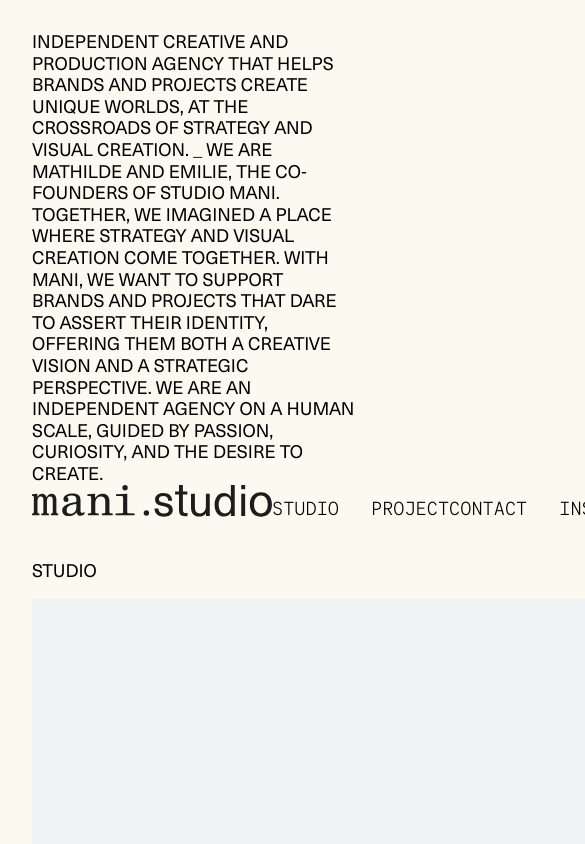
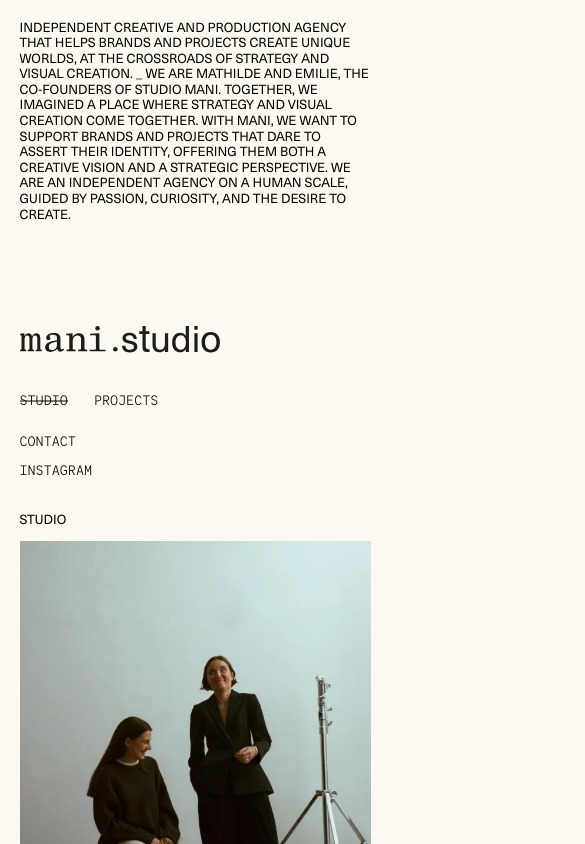
Before and after one commit to npremz/mani.studio-website, a plain HTML site: page index.html in a window 390 px wide. Both pictures are taken after a click on the button "STUDIO". Shown: the top 844 px of the page, 585 px wide, since content can reach past the window. Drawn offline with Linux system fonts and the light colour scheme; files whose address does not match are found by name.

Commit message:
new: responsive + new typos

```diff
--- a/index.html
+++ b/index.html
@@ -5,6 +5,7 @@
 	<meta name="viewport" content="width=device-width, initial-scale=1.0">
 	<link rel="stylesheet" href="style.css">
 	<title>mani.studio | Studio Creatif Bruxelles</title>
+	<script src="main.js" defer></script>
 </head>
 <body>
 	<div class="container">
@@ -42,18 +43,18 @@
 						<span class="hidden-trick">mani.studio</span>
 					</h1>
 					<div class="main__btns">
-						<button class="main__btn text-upper">Studio</button>
-						<button class="main__btn text-upper">Project</button>
+						<button id="studio" class="main__btn text-upper">Studio</button>
+						<button id="projects" class="main__btn text-upper">Projects</button>
 					</div>
 					<div class="main__links">
 						<a class="main__link text-upper" href="#">Contact</a>
-						<a class="main__link text-upper" href="#">Instagram</a>
+						<a class="main__link text-upper" href="https://www.instagram.com/mani._studio">Instagram</a>
 					</div>
 				</div>
-				<section class="section">
+				<section id="introSection" class="section section--hidden">
 					<h2 class="title title__section text-upper">Studio</h2>
 					<div class="section__content">
-						<img class="section__image" src="assets/images/placeholder.svg" alt="Photo de Mathilde et Emilie au studio mani">
+						<img class="section__image" src="assets/images/mani.webp" alt="Photo de Mathilde et Emilie au studio mani">
 						<div class="section__text">
 							<ul class="section__list text-upper">
 								<li class="section__list-elem">Graphic Design</li>
@@ -73,7 +74,7 @@
 				</section>
 			</main>
 			<footer>
-				<p>For new projects, collaborations, or any other opportunities, feel free to reach out at hello@mani.studio.com</p>
+				<p>For new projects, collaborations, or any other opportunities, feel free to reach out at <a href="mailto:hellomani.studio@gmail.com">hellomani.studio@gmail.com</a></p>
 				<p>Hello you !</p>
 			</footer>
 		</div>
--- /dev/null
+++ b/main.js
@@ -0,0 +1,17 @@
+"use strict"
+
+const studioBtn = document.querySelector("#studio");
+const projectsBtn = document.querySelector("#projects");
+const introSection = document.querySelector("#introSection");
+
+studioBtn.addEventListener("click", () => {
+	studioBtn.classList.add("main__btn--active");
+	projectsBtn.classList.remove("main__btn--active");
+	introSection.classList.remove("section--hidden");
+})
+
+projectsBtn.addEventListener("click", () => {
+	projectsBtn.classList.add("main__btn--active");
+	studioBtn.classList.remove("main__btn--active");
+	introSection.classList.add("section--hidden");
+})
--- a/style.css
+++ b/style.css
@@ -102,7 +102,7 @@
 
 html
 {
-	font-size: 16px;
+	font-size: 13px;
 	-webkit-font-smoothing: antialiased;
 	-moz-osx-font-smoothing: grayscale;
 }
@@ -114,7 +114,7 @@
 	line-height: 1.2;
 	font-family: 'Neue Haas Unica W1G', sans-serif;
 	font-weight: bold;
-	font-size: 18px;
+	font-size: 1rem;
 	background-color: rgb(252, 250, 240);
 }
 
@@ -130,6 +130,7 @@
 	display: flex;
 	flex-direction: column;
 	justify-content: space-between;
+	gap: 8rem;
 }
 
 .logo{
@@ -156,14 +157,33 @@
 
 .main__btns{
 	justify-self: left;
+	cursor: pointer;
 }
 
-.main__btn:hover{
-	text-decoration: line-through;
+.main__btn{
+	position: relative;
 }
 
-.main__btn--active{
-	text-decoration: line-through;
+.main__btn:hover::before{
+	content: "";
+	position: absolute;
+	background-color: black;
+	width: 100%;
+	height: 1px;
+	top: 50%;
+	transform: translateY(-50%);
+	left: 0;
+}
+
+.main__btn--active::before{
+	content: "";
+	position: absolute;
+	background-color: black;
+	width: 100%;
+	height: 1px;
+	top: 45%;
+	transform: translateY(-50%);
+	left: 0;
 }
 
 .section{
@@ -171,10 +191,16 @@
 	flex-direction: column;
 	gap: 1rem;
 	margin-top: 2.5rem;
+	transition: 0.1s;
+}
+
+.section--hidden{
+	opacity: 0;
+	transform: translateX(-5px);
 }
 
 .section__image{
-	max-width: 600px;
+	max-height: 500px;
 	object-fit: cover;
 }
 
@@ -201,3 +227,62 @@
 	justify-content: space-between;
 	margin-top: 2.5rem;
 }
+
+@media screen and (max-width: 900px)
+{
+	.container
+	{
+		padding: 1.5rem;
+		min-height: auto;
+	}
+
+	.main__header
+	{
+		display: flex;
+		flex-direction: column;
+		align-items: flex-start;
+		gap: 2rem;
+	}
+
+	.logo
+	{
+		width: 100%;
+		max-width: 200px;
+		margin-bottom: 1rem;
+	}
+
+	.main__btns, .main__links
+	{
+		width: 100%;
+	}
+
+	.main__links
+	{
+		justify-self: start;
+		flex-direction: column;
+		gap: 1rem;
+	}
+
+	.section__content
+	{
+		flex-direction: column;
+	}
+
+	.section__image
+	{
+		width: 100%;
+		max-height: none;
+	}
+
+	.section__text
+	{
+		max-width: 100%;
+	}
+
+	footer
+	{
+		flex-direction: column;
+		gap: 2rem;
+		margin-top: 4rem;
+	}
+}
```
Also changed, not shown: assets/images/mani.webp (added).
